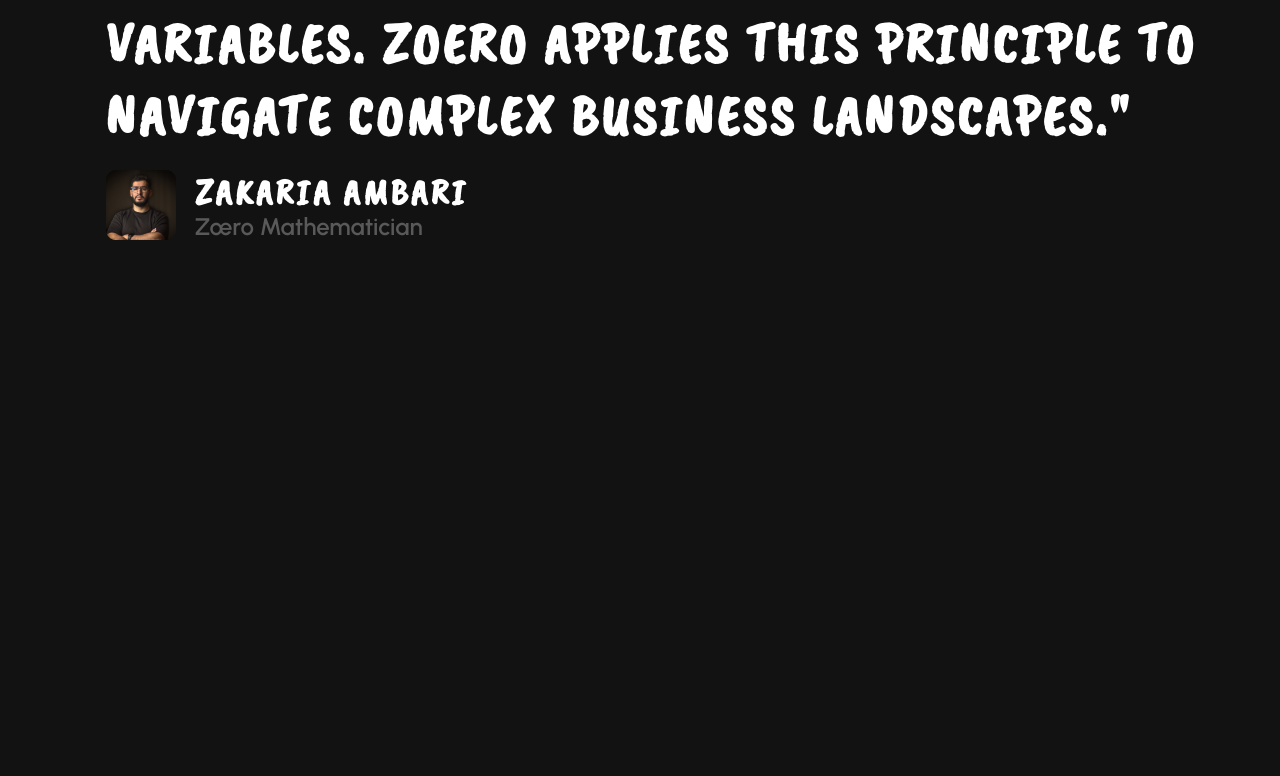
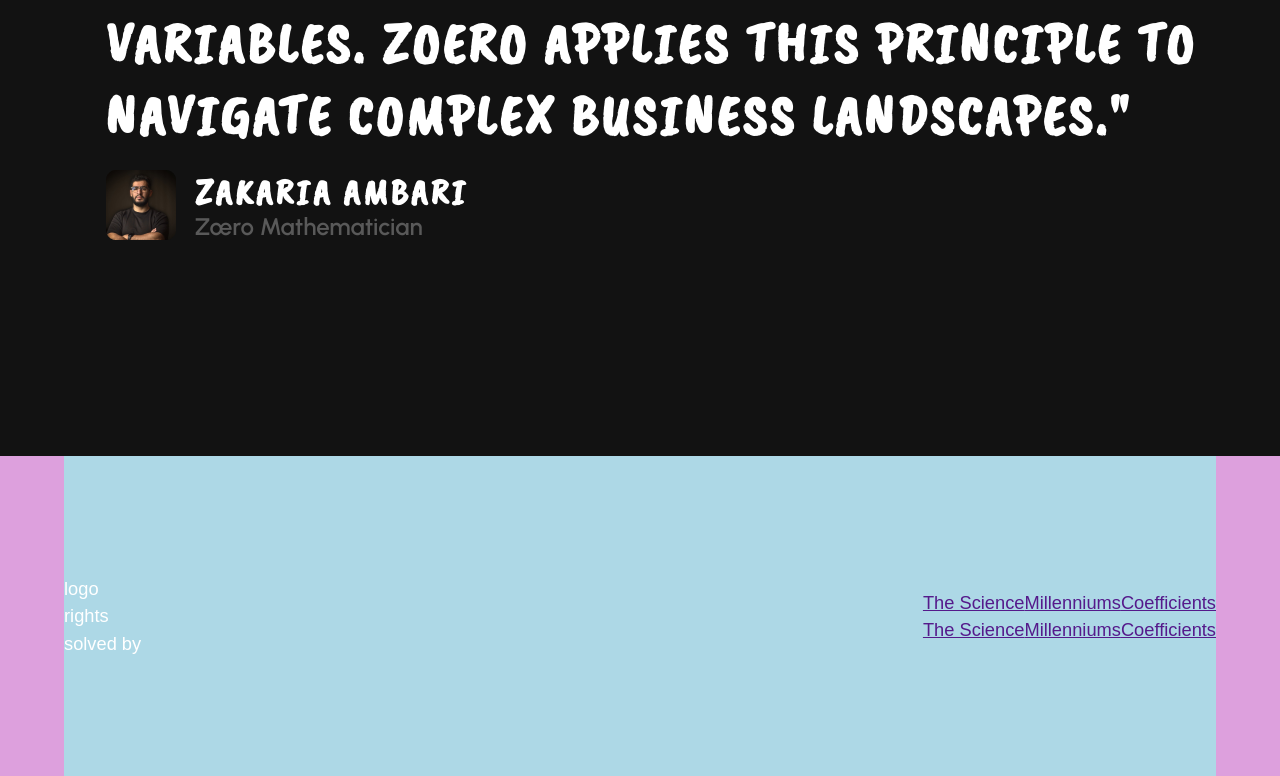
Before and after one commit to ivantrejoc/zoerowebsite, a React (Vite) app: page / in a window 1280 px wide. Shown: the part 5800-6576 px from the top of the page. Before the commit the page ends 6256 px from the top, so only its background shows below. Built offline with nearby package versions, Linux system fonts and the light colour scheme.

Commit message:
footer/layout

```diff
--- a/src/pages/Landing.jsx
+++ b/src/pages/Landing.jsx
@@ -1,5 +1,5 @@
 import "../assets/css/_default.css";
-import { Box, useTheme } from "@mui/material";
+import { Box, Divider, useTheme } from "@mui/material";
 import mainBackground from "../assets/img/vector-103-stroke.png";
 import Header from "../components/header/Header.jsx";
 import HeroSection from "../components/heroSection/HeroSection.jsx";
@@ -10,7 +10,6 @@ import binaryStripe from "../assets/img/binary-stripe.png";
 import CoefficientsSection from "../components/coefficientsSection/CoefficientsSection.jsx";
 import FieldsMedalsSection from "../components/fieldsMedalsSection/FieldsMedalsSection.jsx";
 import HeroTwoSection from "../components/heroTwoSection/HeroTwoSection.jsx";
-
 
 export default function Landing() {
   const theme = useTheme();
@@ -77,6 +76,58 @@ export default function Landing() {
 
       {/* Hero-2 */}
       <HeroTwoSection />
+
+
+      {/* Footer     */}
+      <Box
+        id="footer-container"
+        sx={{
+          display: "flex",
+          justifyContent: "start",
+          alignItems: "center",
+          position: "relative",
+          background: "plum",
+          width: "100vw",
+          height: "40vh",
+          marginBottom: "0"
+        }}
+      >
+  <Box
+        id="footer-items-container"
+        sx={{
+          display: "flex",
+          alignItems: "center",
+          justifyContent: "space-between",
+          position: "relative",
+          background: "lightblue",
+          width: "90vw",
+          height: "100%",
+          margin: "0 5vw 0 5vw"
+
+        }}
+      >
+        <div id="left-items">
+          <div>logo</div>
+          <div>rights</div>
+          <div>solved by</div>
+        </div>
+        <div id="right-items">
+          <div id="nav-1">
+            <a href="">The Science</a>
+            <a href="">Millenniums</a>
+            <a href="">Coefficients</a>
+          </div>
+          <div id="nav-2">
+            <a href="">The Science</a>
+            <a href="">Millenniums</a>
+            <a href="">Coefficients</a>
+          </div>
+        </div>
+
+      </Box>
+
+      </Box>
+
     </Box>
   );
 }
```
Also changed, not shown: src/components/heroTwoSection/HeroTwoSection.jsx (+0 -9 lines).
